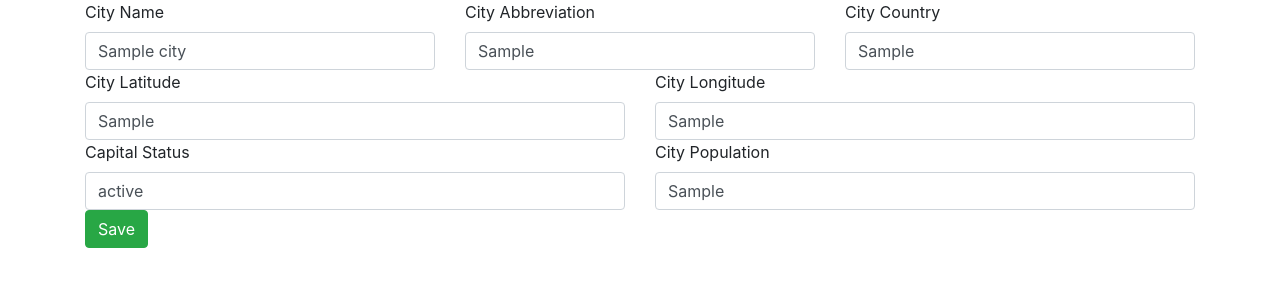
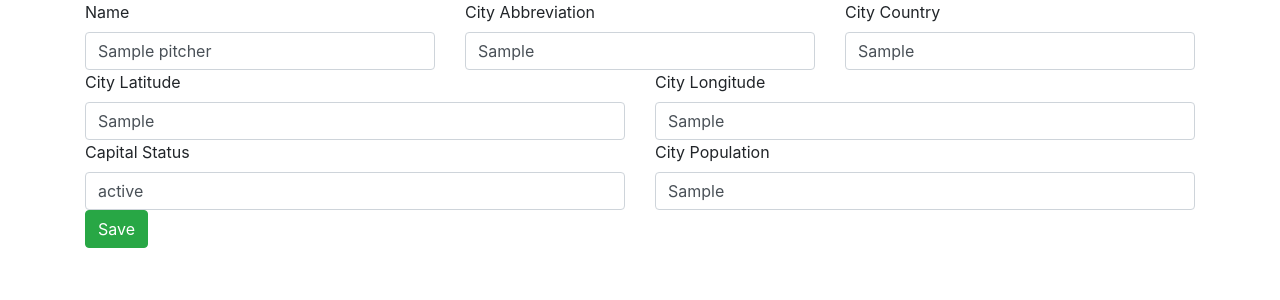
Before and after one commit to rpr325/WebAppAlpha, a Flask app: template app/templates/edit.html in a window 1280 px wide. Shown: the part 56-356 px from the top of the page. Run offline with Flask 2, Linux system fonts and the light colour scheme; the template is opened without the code that fills it: most values are stand-ins (such as "Sample title", 1, 10 or a date in 2020); some libraries are stand-ins or nearby versions.

Commit message:
Feature: Update project for new dataset

```diff
--- a/app/templates/edit.html
+++ b/app/templates/edit.html
@@ -1,10 +1,10 @@
 {% extends "layout.html" %}
 {% block content %}
-<form action="/edit/{{city.id}}" method="post">
+<form action="/edit/{{pitcher.id}}" method="post">
     <div class="row">
         <div class="col">
-            <label for="fldName">City Name</label>
-            <input id="fldName" type="text" class="form-control" placeholder="City Name" name="fldName" value="{{city.fldName}}">
+            <label for="Name">Name</label>
+            <input id="Name" type="text" class="form-control" placeholder="Name" name="Name" value="{{pitcher.Name}}">
         </div>
         <div class="col">
             <label for="fldAbbreviation">City Abbreviation</label>
```
